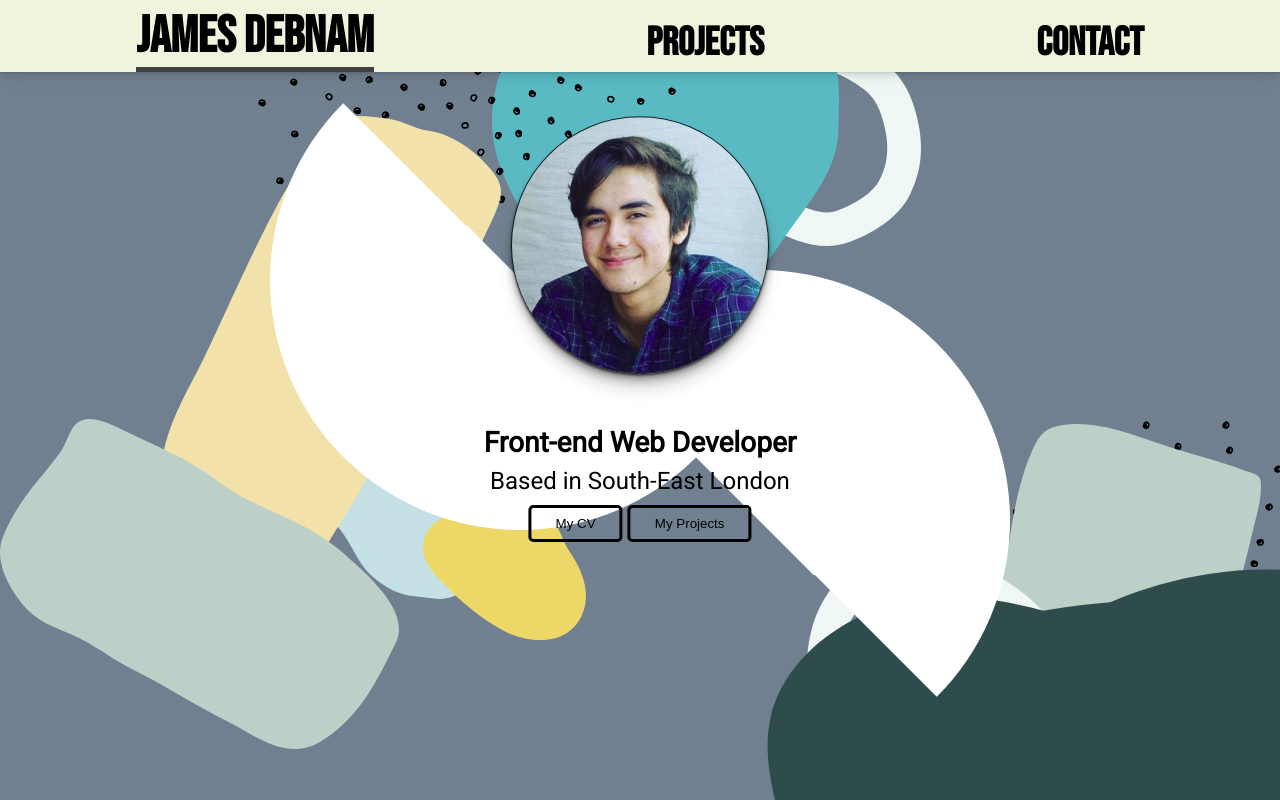
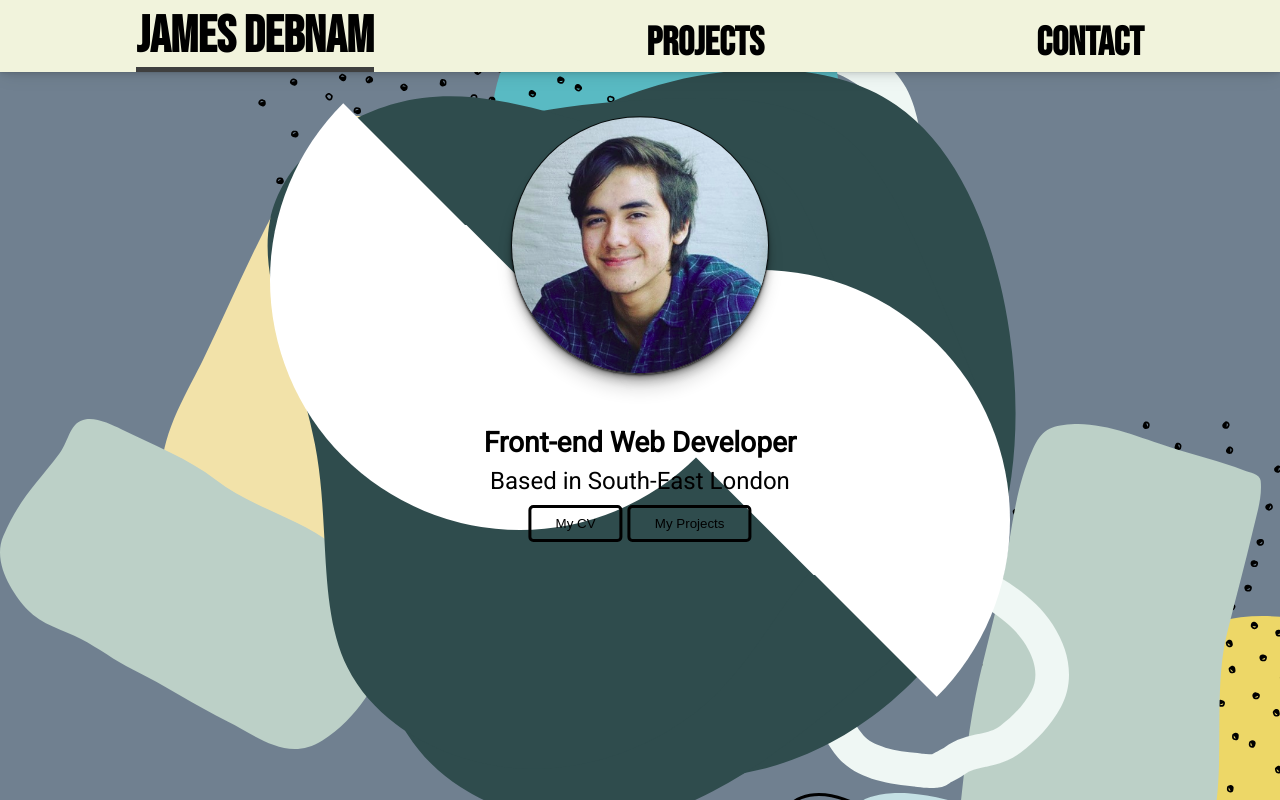
Before and after one commit to jamesdebnam/jamesdebnam.github.io, a React (Create React App) app: page /#/ in a window 1280 px wide. Shown: the top 800 px of the page. Built offline with nearby package versions, Linux system fonts and the light colour scheme.

Commit message:
slowed down blob animation

```diff
--- a/src/components/HomePage/HomePage.css
+++ b/src/components/HomePage/HomePage.css
@@ -9,17 +9,18 @@ body {
   position: absolute;
   left: 50%;
   top: 50%;
+  transform: translate(-50%, -50%);
   z-index: 0;
   fill: rgb(47, 76, 77);
-  animation: blobby 20s 1.3s linear infinite;
+  animation: blobby 40s 1.3s linear infinite;
 }
 
 .blob2 {
-  animation: blobby-reverse 25s 1.3s linear infinite;
+  animation: blobby-reverse 45s 1.3s linear infinite;
 }
 
 .blob3 {
-  animation: blobby 30s 1.3s linear infinite;
+  animation: blobby 55s 1.3s linear infinite;
 }
 
 @keyframes blobby {
```
